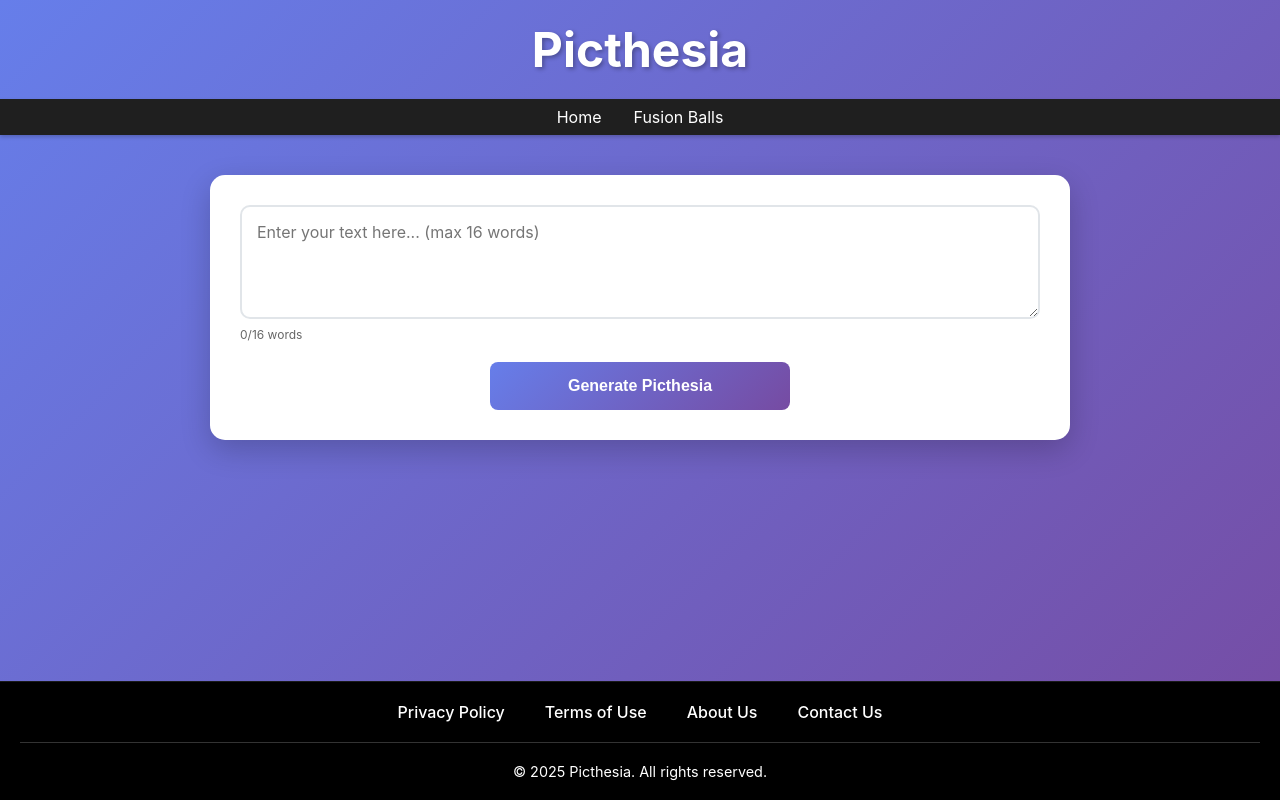
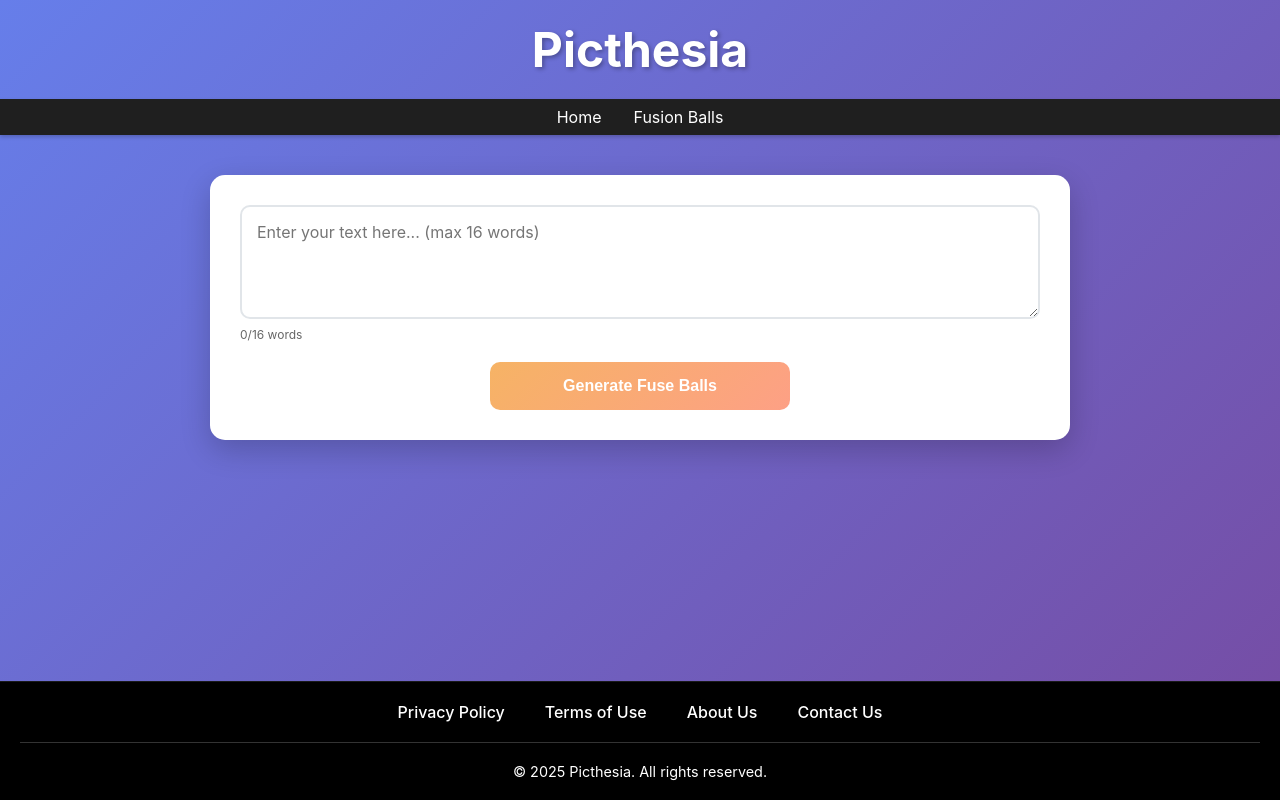
Before and after one commit to shin-noda/picthesia, a React (Vite) app: page /fusion in a window 1280 px wide. Built offline with nearby package versions, Linux system fonts and the light colour scheme.

Commit message:
Changed the colour of the button in the Fusion Balls page so that it differentiate the layout of it from the Home page.

```diff
--- a/src/components/textForm/TextForm.css
+++ b/src/components/textForm/TextForm.css
@@ -72,6 +72,24 @@
   text-align: center;
 }
 
+/* Submit button */
+.submit-button.fusion {
+  display: block;
+  margin: 0 auto;
+  background: linear-gradient(135deg, #f6b365 0%, #fda085 100%); /* soft orange gradient */
+  color: white;
+  border: none;
+  padding: 15px 30px;
+  border-radius: 10px;
+  font-size: 16px;
+  font-weight: 600;
+  cursor: pointer;
+  transition: transform 0.2s ease, box-shadow 0.2s ease;
+  width: 100%;
+  max-width: 300px;
+  text-align: center;
+}
+
 .submit-button:hover:not(.disabled) {
   transform: translateY(-2px);
   box-shadow: 0 5px 15px rgba(0,0,0,0.2);
--- a/src/components/textForm/TextForm.tsx
+++ b/src/components/textForm/TextForm.tsx
@@ -3,14 +3,22 @@ import './TextForm.css';
 
 interface TextFormProps {
   onSubmit: (text: string) => void;
-  resetKey?: number; // prop to reset the form when it changes
-  maxWords?: number; // NEW: allows parent to control max words
+  resetKey?: number;            // prop to reset the form when it changes
+  maxWords?: number;            // allows parent to control max words
+  submitLabel?: string;         // allows parent to set button text
+  variant?: 'home' | 'fusion';  // style variant
 }
 
-const TextForm = ({ onSubmit, resetKey, maxWords = 100 }: TextFormProps) => {
+const TextForm = ({
+  onSubmit,
+  resetKey,
+  maxWords = 100,
+  submitLabel = 'Generate Picthesia', // default value
+  variant = 'home',                   // default variant
+}: TextFormProps) => {
   const [text, setText] = useState('');
 
-  // whenever resetKey changes, clear the input
+  // Reset text when resetKey changes
   useEffect(() => {
     setText('');
   }, [resetKey]);
@@ -21,7 +29,6 @@ const TextForm = ({ onSubmit, resetKey, maxWords = 100 }: TextFormProps) => {
     if (words.filter(Boolean).length <= maxWords) {
       setText(inputText);
     } else {
-      // optionally truncate to max words
       setText(words.slice(0, maxWords).join(' '));
     }
   };
@@ -36,7 +43,7 @@ const TextForm = ({ onSubmit, resetKey, maxWords = 100 }: TextFormProps) => {
   const wordCount = text.trim() ? text.trim().split(/\s+/).filter(Boolean).length : 0;
 
   return (
-    <div className="text-form">
+    <div className={`text-form ${variant}`}>
       <form onSubmit={handleSubmit}>
         <div className="input-container">
           <textarea
@@ -51,8 +58,8 @@ const TextForm = ({ onSubmit, resetKey, maxWords = 100 }: TextFormProps) => {
             {wordCount}/{maxWords} words
           </div>
         </div>
-        <button type="submit" className="submit-button">
-          Generate Picthesia
+        <button type="submit" className={`submit-button ${variant}`}>
+          {submitLabel}
         </button>
       </form>
     </div>
--- a/src/pages/Fusion.tsx
+++ b/src/pages/Fusion.tsx
@@ -69,8 +69,10 @@ const Fusion = ({ submittedText, setSubmittedText, resetCounter }: FusionProps)
     <main className="app-main">
       <TextForm
         onSubmit={handleTextSubmit}
-        resetKey={resetCounter} // Reset the form
+        resetKey={resetCounter}
         maxWords={16}
+        submitLabel={"Generate Fuse Balls"}
+        variant={'fusion'}
       />
 
       {submittedText && (
--- a/src/pages/Home.tsx
+++ b/src/pages/Home.tsx
@@ -15,7 +15,13 @@ const Home = ({ submittedText, setSubmittedText, resetCounter }: HomeProps) => {
 
   return (
     <main className="app-main">
-      <TextForm onSubmit={handleTextSubmit} resetKey={resetCounter} maxWords={100} />
+      <TextForm
+        onSubmit={handleTextSubmit}
+        resetKey={resetCounter}
+        maxWords={100}
+        submitLabel={"Generate Picthesia"}
+        variant={'home'}
+      />
       <ProcessedText text={submittedText} />
     </main>
   );
```
